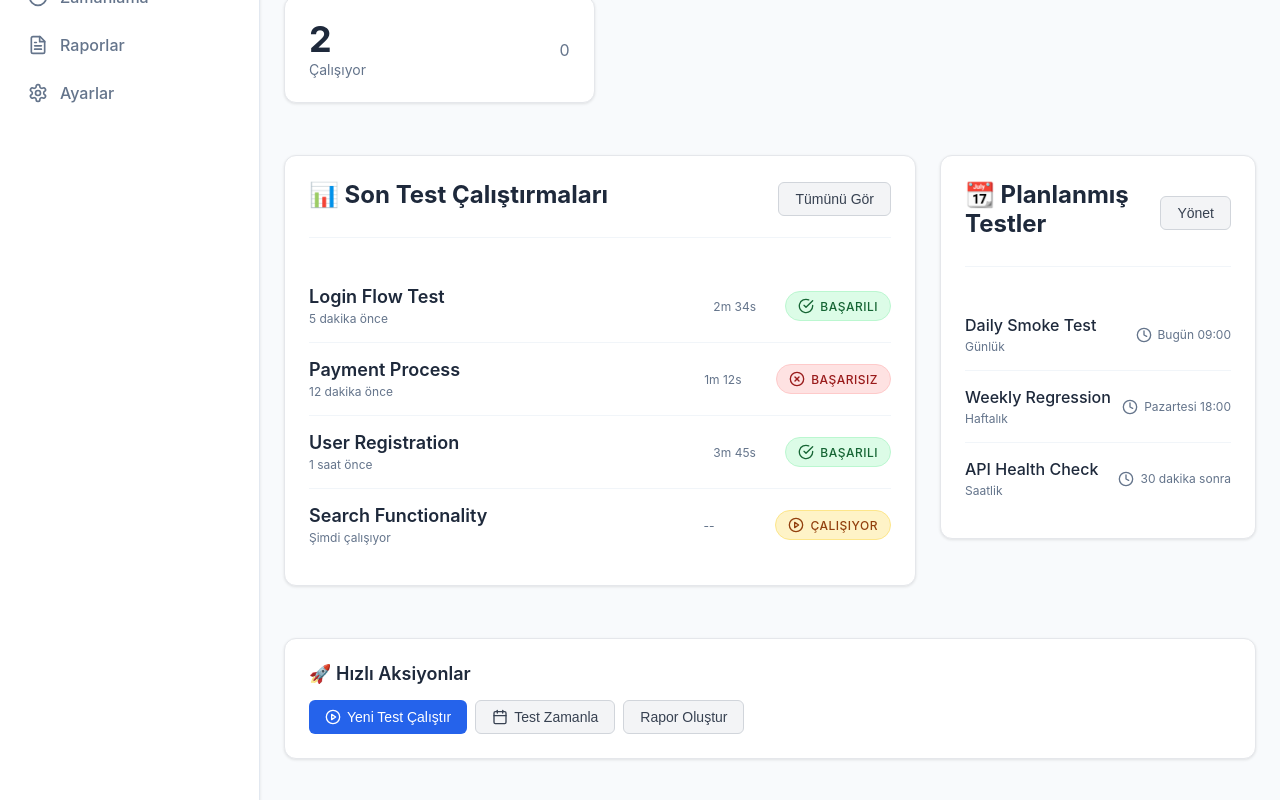
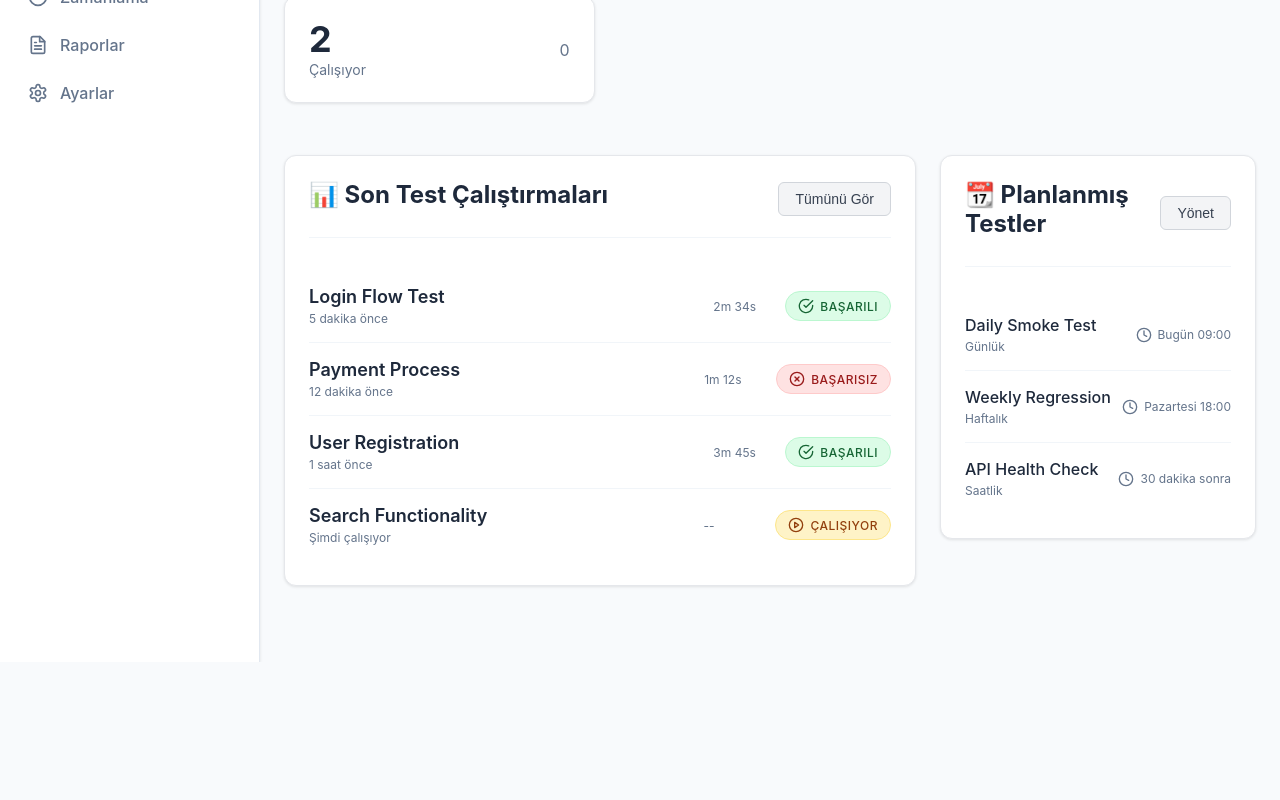
Before and after one commit to testkateer/TestFlow, a React (Create React App) app: page / in a window 1280 px wide. Shown: the part 274-1074 px from the top of the page. After the commit the page ends 936 px from the top, so only its background shows below. Built offline with nearby package versions, Linux system fonts and the light colour scheme.

Commit message:
Dashboard, Scheduling ve TestList bileşenlerinden "Yeni" butonları kaldırıldı; Dashboard CSS stillerinde hızlı aksiyonlar ile ilgili düzenlemeler yapıldı.

```diff
--- a/src/pages/Dashboard.js
+++ b/src/pages/Dashboard.js
@@ -159,23 +159,6 @@ const Dashboard = () => {
         </div>
       </div>
 
-      {/* Hızlı Aksiyonlar */}
-      <div className="quick-actions card">
-        <h3>🚀 Hızlı Aksiyonlar</h3>
-        <div className="action-buttons">
-          <button className="btn btn-primary">
-            <PlayCircle size={16} />
-            Yeni Test Çalıştır
-          </button>
-          <button className="btn btn-secondary">
-            <Calendar size={16} />
-            Test Zamanla
-          </button>
-          <button className="btn btn-secondary">
-            Rapor Oluştur
-          </button>
-        </div>
-      </div>
     </div>
   );
 };
--- a/src/pages/Scheduling.js
+++ b/src/pages/Scheduling.js
@@ -1,6 +1,5 @@
 import React, { useState } from 'react';
 import {
-  Plus,
   Clock,
   Calendar,
   Play,
@@ -85,10 +84,6 @@ const Scheduling = () => {
           <h1>⏰ Zamanlama</h1>
           <p>Testlerin otomatik çalıştırma zamanlarını yönetin</p>
         </div>
-        <button className="btn btn-primary">
-          <Plus size={16} />
-          Yeni Zamanlama
-        </button>
       </div>
 
       {/* Tab Navigation */}
--- a/src/pages/TestList.js
+++ b/src/pages/TestList.js
@@ -3,7 +3,6 @@ import { useNavigate } from 'react-router-dom';
 import {
   Search,
   Filter,
-  Plus,
   Play,
   Edit,
   Clock,
@@ -77,10 +76,6 @@ const TestList = () => {
           <h1>🔍 Akışlar</h1>
           <p>Tüm test senaryolarınızı görüntüleyin ve yönetin</p>
         </div>
-        <button className="btn btn-primary" onClick={() => navigate('/test-editor')}>
-          <Plus size={16} />
-          Yeni Test Oluştur
-        </button>
       </div>
 
       {/* Arama ve Filtreler */}
--- a/src/styles/Dashboard.css
+++ b/src/styles/Dashboard.css
@@ -182,22 +182,7 @@
   color: #64748b;
 }
 
-.quick-actions {
-  margin-top: 32px;
-}
 
-.quick-actions h3 {
-  font-size: 18px;
-  font-weight: 600;
-  color: #1e293b;
-  margin-bottom: 16px;
-}
-
-.action-buttons {
-  display: flex;
-  gap: 12px;
-  flex-wrap: wrap;
-}
 
 @media (max-width: 768px) {
   .dashboard-content {
@@ -206,10 +191,6 @@
 
   .summary-grid {
     grid-template-columns: 1fr;
-  }
-
-  .action-buttons {
-    flex-direction: column;
   }
 
   .test-item,
```
